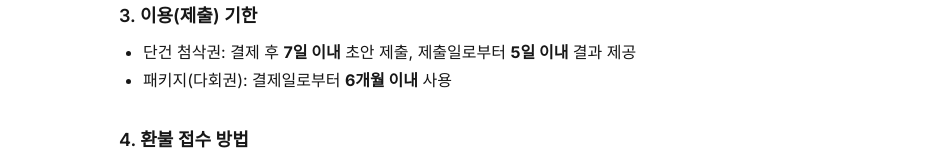
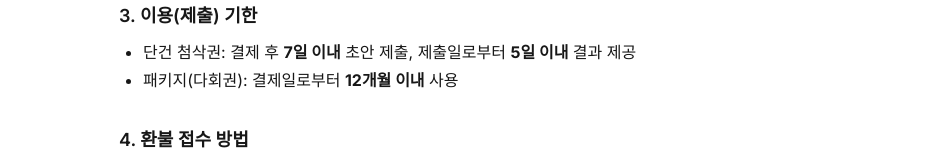
Before and after one commit to SHTH-AGI-LAB/shth-essay, a Next.js app: page /refund in a window 1280 px wide. Shown: the part 487-647 px from the top of the page, without its empty margins (177-1103 px from the left). Built offline with nearby package versions, Linux system fonts and the light colour scheme; no server answers.

Commit message:
전화번호 수정

```diff
--- a/src/app/privacy/page.tsx
+++ b/src/app/privacy/page.tsx
@@ -58,7 +58,7 @@ export default function PrivacyPage() {
         <h2 className="font-semibold">7. 문의처</h2>
         <ul className="list-disc pl-6">
           <li>이메일: dr-phyllis@naver.com</li>
-          <li>대표번호: 062-651-0922 / 010-2734-5261</li>
+          <li>대표번호: 062-651-0922 / 010-3217-8192</li>
         </ul>
       </section>
 
--- a/src/app/refund/page.tsx
+++ b/src/app/refund/page.tsx
@@ -34,7 +34,7 @@ export default function RefundPage() {
         <h2 className="text-lg font-semibold mb-2">3. 이용(제출) 기한</h2>
         <ul className="list-disc pl-6">
           <li>단건 첨삭권: 결제 후 <b>7일 이내</b> 초안 제출, 제출일로부터 <b>5일 이내</b> 결과 제공</li>
-          <li>패키지(다회권): 결제일로부터 <b>6개월 이내</b> 사용</li>
+          <li>패키지(다회권): 결제일로부터 <b>12개월 이내</b> 사용</li>
         </ul>
       </section>
 
```
